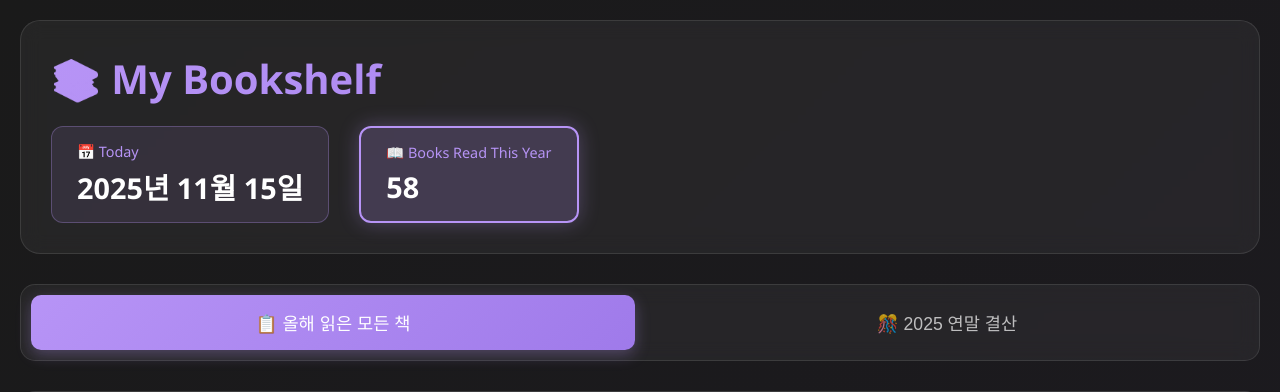
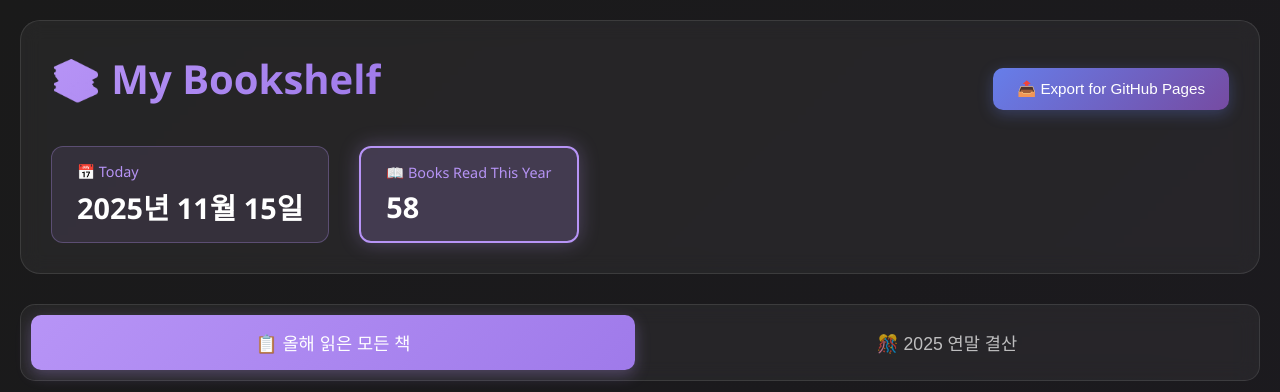
Before and after one commit to Rubyevebaby/bookshelf, a Flask app: page / in a window 1280 px wide. Shown: the top 392 px of the page. Run offline with Flask 3, Linux system fonts and the light colour scheme; data that the repository does not hold is empty.

Commit message:
Style export button

```diff
--- a/static/style.css
+++ b/static/style.css
@@ -37,6 +37,43 @@ body {
     padding: 30px;
     margin-bottom: 30px;
     border: 1px solid rgba(255, 255, 255, 0.1);
+}
+
+.header-top {
+    display: flex;
+    justify-content: space-between;
+    align-items: center;
+    margin-bottom: 20px;
+    flex-wrap: wrap;
+    gap: 15px;
+}
+
+.export-btn {
+    background: linear-gradient(135deg, #667eea 0%, #764ba2 100%);
+    color: #ffffff;
+    border: none;
+    padding: 12px 24px;
+    border-radius: 10px;
+    font-size: 0.95em;
+    font-weight: 500;
+    cursor: pointer;
+    transition: all 0.3s;
+    box-shadow: 0 4px 15px rgba(102, 126, 234, 0.3);
+}
+
+.export-btn:hover {
+    transform: translateY(-2px);
+    box-shadow: 0 6px 20px rgba(102, 126, 234, 0.4);
+}
+
+.export-btn:active {
+    transform: translateY(0);
+}
+
+.export-btn:disabled {
+    opacity: 0.6;
+    cursor: not-allowed;
+    transform: none;
 }
 
 /* Tabs Styles */
--- a/templates/index.html
+++ b/templates/index.html
@@ -10,7 +10,10 @@
     <div class="container">
         <!-- Header Section -->
         <header class="header">
-            <h1 class="title">📚 My Bookshelf</h1>
+            <div class="header-top">
+                <h1 class="title">📚 My Bookshelf</h1>
+                <button class="export-btn" id="export-btn" title="Export static data for GitHub Pages">📤 Export for GitHub Pages</button>
+            </div>
             <div class="stats">
                 <div class="stat-item">
                     <span class="stat-label">📅 Today</span>
@@ -315,5 +318,47 @@
     <script src="{{ url_for('static', filename='config.js') }}"></script>
     <script src="{{ url_for('static', filename='data-loader.js') }}"></script>
     <script src="{{ url_for('static', filename='script.js') }}"></script>
+    <script>
+        // Export button functionality (only in Flask mode)
+        document.addEventListener('DOMContentLoaded', function() {
+            const exportBtn = document.getElementById('export-btn');
+            if (exportBtn && !STATIC_MODE) {
+                exportBtn.addEventListener('click', async function() {
+                    if (!confirm('정적 데이터를 export하시겠습니까? 이 작업은 static/data/*.json 파일들을 업데이트합니다.')) {
+                        return;
+                    }
+
+                    exportBtn.disabled = true;
+                    exportBtn.textContent = 'Exporting...';
+
+                    try {
+                        const response = await fetch('/api/export-static', {
+                            method: 'POST',
+                            headers: {
+                                'Content-Type': 'application/json'
+                            }
+                        });
+
+                        const data = await response.json();
+
+                        if (data.success) {
+                            alert('✅ 정적 데이터가 성공적으로 export되었습니다!\n\n이제 다음 명령어로 커밋하고 푸시하세요:\n\ngit add static/data/*.json\ngit commit -m "Update static data"\ngit push');
+                        } else {
+                            alert('❌ Export 실패: ' + (data.error || '알 수 없는 오류'));
+                        }
+                    } catch (error) {
+                        console.error('Export error:', error);
+                        alert('❌ Export 중 오류가 발생했습니다: ' + error.message);
+                    } finally {
+                        exportBtn.disabled = false;
+                        exportBtn.textContent = '📤 Export for GitHub Pages';
+                    }
+                });
+            } else if (exportBtn && STATIC_MODE) {
+                // 정적 모드에서는 버튼 숨김
+                exportBtn.style.display = 'none';
+            }
+        });
+    </script>
 </body>
 </html>
```
